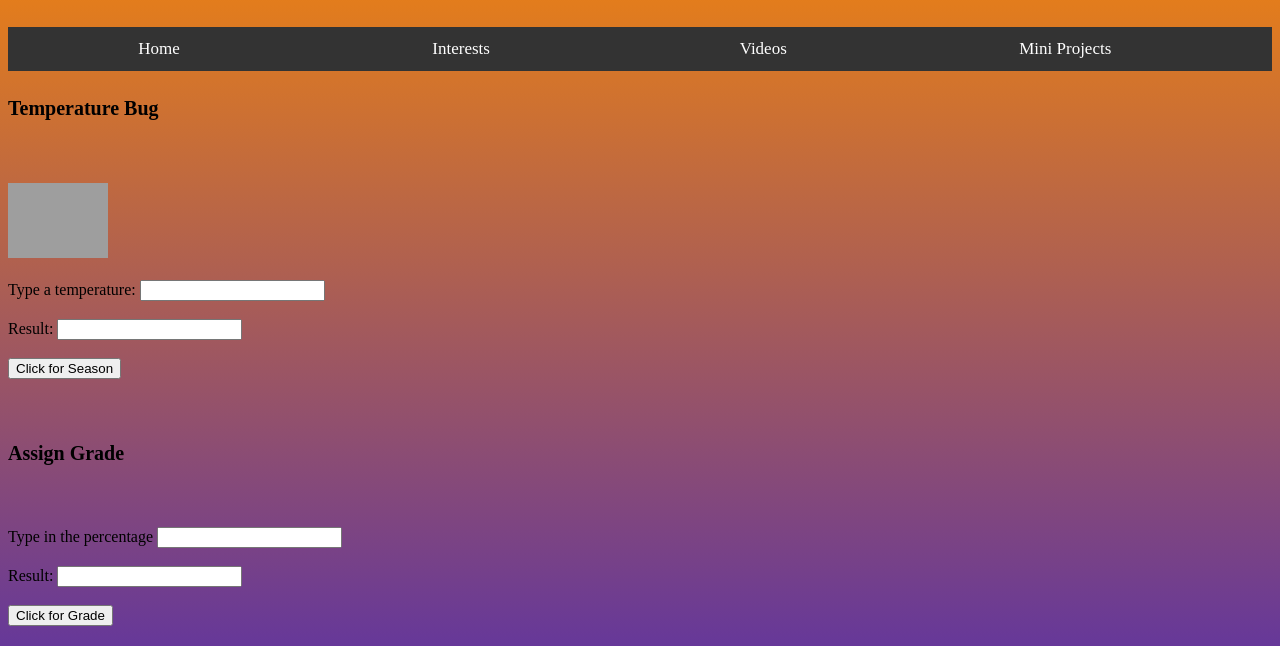
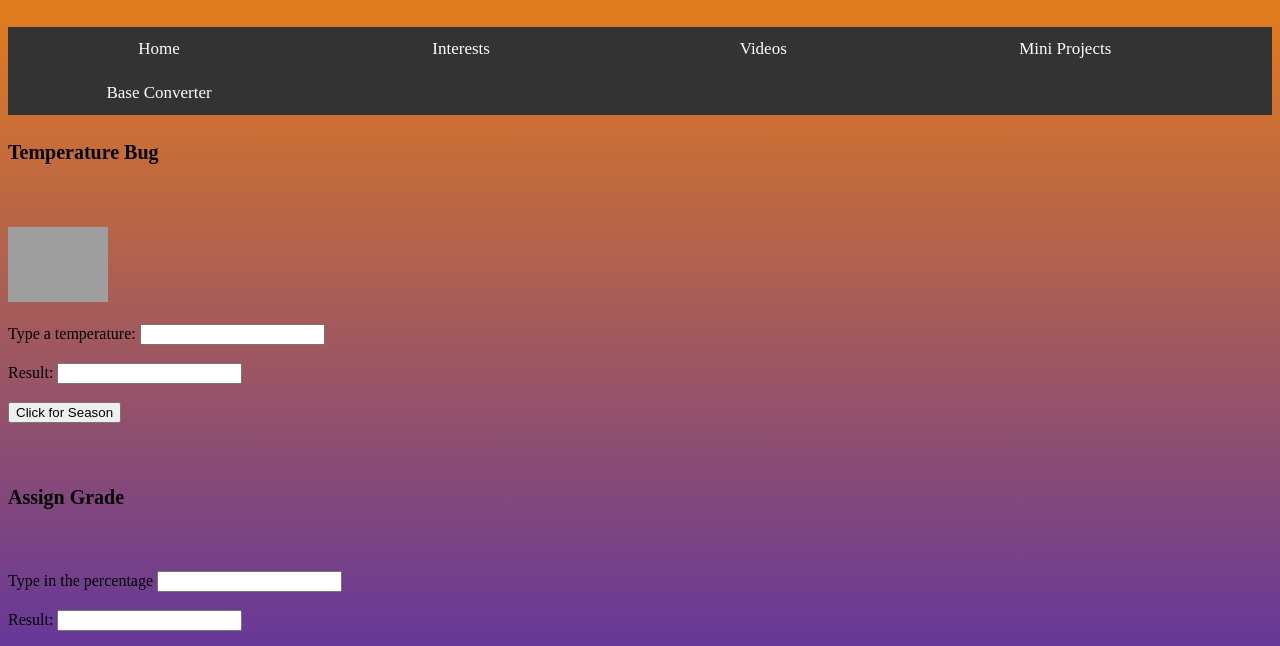
Before and after one commit to arias1590/arias1590.github.io, a plain HTML site: page miniProjects.html in a window 1280 px wide. Shown: the part 147-793 px from the top of the page. Drawn offline with Linux system fonts and the light colour scheme; grey boxes are pictures that could not be loaded.

Commit message:
Update miniProjects.html

```diff
--- a/miniProjects.html
+++ b/miniProjects.html
@@ -13,6 +13,7 @@
     <a href="interests.html">Interests</a>
     <a href="videos.html">Videos</a>
     <a href="miniProjects.html">Mini Projects</a>
+    <a href="baseConverter.html">Base Converter</a>
 </div>
 
     <form name="project1">
```
